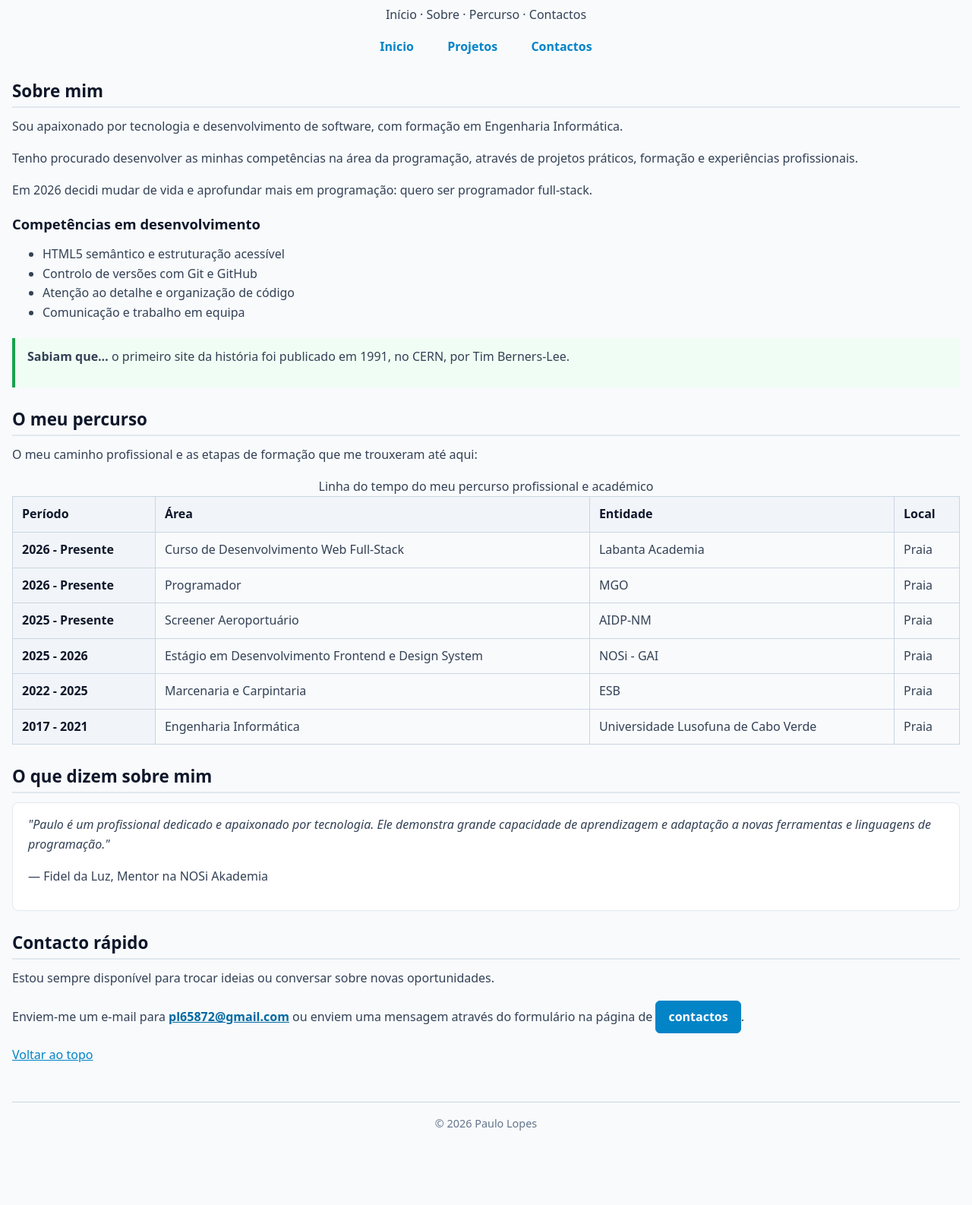
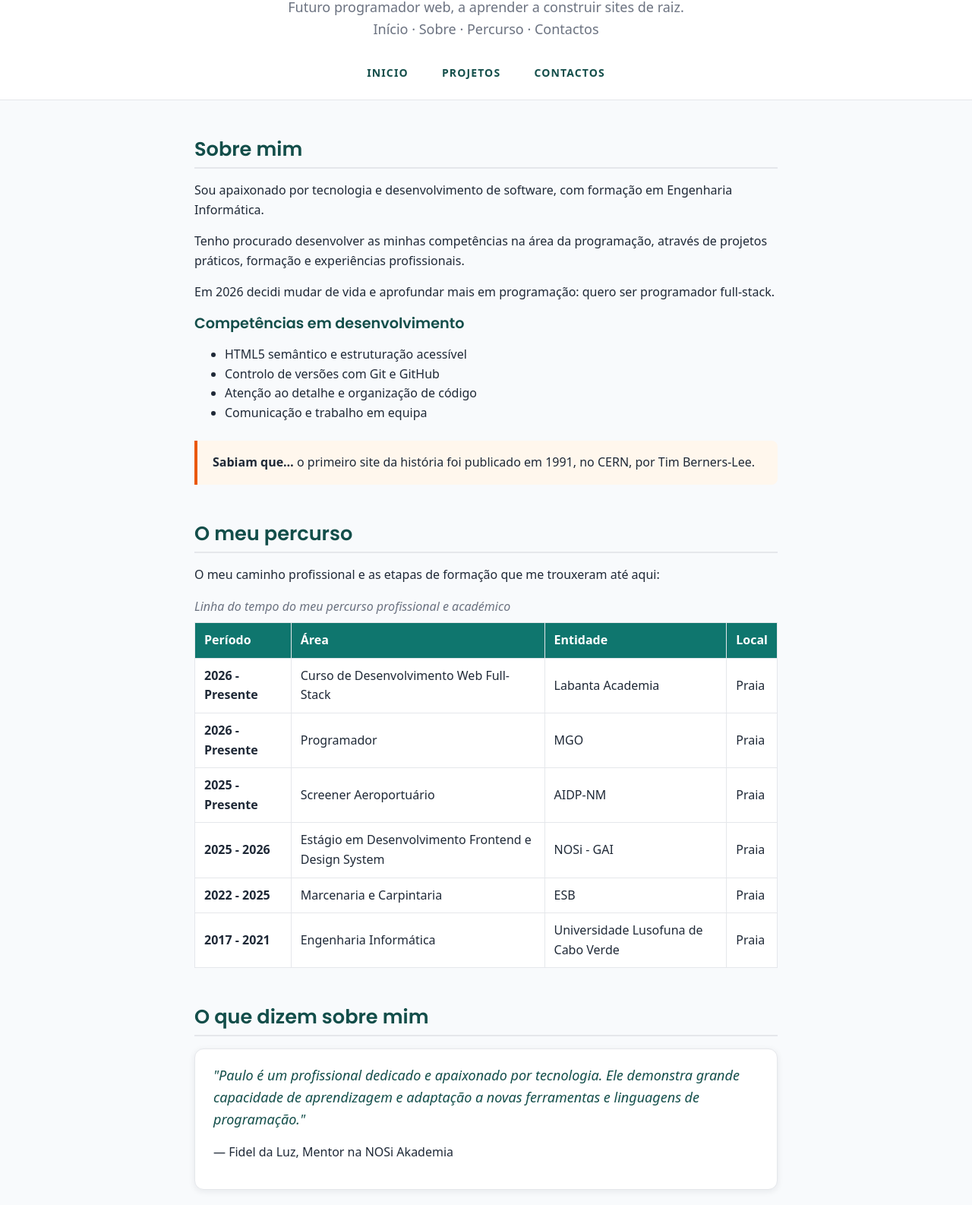
Before and after one commit to LuisSDK/Portifolio, a plain HTML site: page index.html in a window 1280 px wide. Shown: the part 216-1802 px from the top of the page at 76% size. Before the commit the page ends 1746 px from the top, so only its background shows below. Drawn offline with Linux system fonts and the light colour scheme.

Commit message:
Adiciona paleta de cores, fontes e box model ao portefolio

```diff
--- a/css/style.css
+++ b/css/style.css
@@ -1,57 +1,87 @@
 /* ==========================================================================
    Portefólio Pessoal — Ana Martins
-   Folha de Estilos Principal (CSS I: Sintaxe e Seletores)
+   Folha de Estilos Principal
    ========================================================================== */
 
+/* Paleta de cores
+   - Principal (verde-azulado): #0f766e
+   - Títulos:                   #134e4a
+   - Texto:                     #1f2937
+   - Texto secundário:          #6b7280
+   - Linhas e bordas:           #e5e7eb
+   - Fundo da página:           #f8fafc
+   - Fundo dos cartões:         #ffffff
+   - Realce (laranja):          #ea580c
+*/
+
 /* --------------------------------------------------------------------------
-   1. Seletores de Tipo (Estilos Globais e Tipografia)
+   1. Base: caixas, corpo da página e largura do conteúdo
    -------------------------------------------------------------------------- */
 
+/* A largura de cada caixa passa a incluir o padding e a borda */
+* {
+  box-sizing: border-box;
+}
+
 body {
-  font-family: system-ui, -apple-system, "Segoe UI", Roboto, sans-serif;
+  font-family:
+    system-ui,
+    -apple-system,
+    "Segoe UI",
+    Roboto,
+    sans-serif;
   line-height: 1.6;
-  color: #334155;
+  color: #1f2937;
   background-color: #f8fafc;
   margin: 0;
-  padding: 24px 16px;
 }
 
-/* Agrupamento de títulos */
+/* Conteúdo centrado, com uma largura máxima confortável para ler */
+main {
+  max-width: 800px;
+  margin: 0 auto;
+  padding: 0 16px;
+}
+
+/* --------------------------------------------------------------------------
+   2. Texto e fontes
+   -------------------------------------------------------------------------- */
+
 h1,
 h2,
 h3 {
-  color: #0f172a;
+  font-family: "Poppins", system-ui, sans-serif;
+  color: #134e4a;
   line-height: 1.25;
 }
 
 h1 {
-  font-size: 2rem;
-  margin-top: 12px;
-  margin-bottom: 8px;
+  font-size: 2.5rem;
+  font-weight: 700;
+  margin: 16px 0 4px;
 }
 
 h2 {
-  font-size: 1.4rem;
-  margin-top: 28px;
-  margin-bottom: 12px;
-  border-bottom: 2px solid #e2e8f0;
-  padding-bottom: 6px;
+  font-size: 1.6rem;
+  font-weight: 600;
+  margin: 48px 0 16px;
+  padding-bottom: 8px;
+  border-bottom: 2px solid #e5e7eb;
 }
 
 h3 {
-  font-size: 1.15rem;
-  margin-top: 20px;
-  margin-bottom: 8px;
+  font-size: 1.2rem;
+  font-weight: 600;
+  margin: 0 0 8px;
 }
 
 p {
-  margin-top: 0;
-  margin-bottom: 16px;
+  margin: 0 0 16px;
 }
 
 a {
-  color: #0284c7;
-  text-decoration: underline;
+  color: #0f766e;
+  font-weight: 600;
 }
 
 img {
@@ -59,143 +89,196 @@ img {
   height: auto;
 }
 
+/* --------------------------------------------------------------------------
+   3. Cabeçalho, menu e rodapé
+   -------------------------------------------------------------------------- */
+
 header {
+  background-color: #ffffff;
+  border-bottom: 1px solid #e5e7eb;
+  padding: 40px 16px 16px;
   text-align: center;
-  margin-bottom: 32px;
+}
+
+header img {
+  border: 4px solid #ffffff;
+  border-radius: 50%;
+  box-shadow: 0 4px 12px rgba(15, 118, 110, 0.25);
+}
+
+header p {
+  font-size: 1.125rem;
+  color: #6b7280;
+  margin-bottom: 0;
+}
+
+nav ul {
+  list-style: none;
+  margin: 24px 0 0;
+  padding: 0;
+}
+
+nav li {
+  display: inline-block;
+  margin: 0 4px;
+}
+
+nav a {
+  display: inline-block;
+  padding: 8px 16px;
+  font-size: 0.875rem;
+  text-transform: uppercase;
+  letter-spacing: 0.08em;
+  text-decoration: none;
+  color: #134e4a;
 }
 
 footer {
+  max-width: 800px;
+  margin: 64px auto 0;
+  padding: 24px 16px;
+  border-top: 1px solid #e5e7eb;
   text-align: center;
-  margin-top: 48px;
-  padding-top: 16px;
-  border-top: 1px solid #cbd5e1;
-  color: #64748b;
-  font-size: 0.9rem;
+  font-size: 0.875rem;
+  color: #6b7280;
 }
 
-/* Tabelas */
+footer p {
+  margin: 0;
+}
+
+/* --------------------------------------------------------------------------
+   4. Tabelas e formulários
+   -------------------------------------------------------------------------- */
+
 table {
   width: 100%;
   border-collapse: collapse;
-  margin-top: 16px;
-  margin-bottom: 24px;
+  margin: 16px 0 24px;
+  background-color: #ffffff;
+}
+
+caption {
+  margin-bottom: 8px;
+  font-style: italic;
+  text-align: left;
+  color: #6b7280;
 }
 
 th,
 td {
-  border: 1px solid #cbd5e1;
   padding: 10px 12px;
+  border: 1px solid #e5e7eb;
   text-align: left;
 }
 
-th {
-  background-color: #f1f5f9;
-  color: #0f172a;
+thead th {
+  background-color: #0f766e;
+  color: #ffffff;
 }
 
-/* Formulários */
+fieldset {
+  margin: 0 0 24px;
+  padding: 16px 20px;
+  border: 1px solid #e5e7eb;
+  border-radius: 8px;
+}
+
+legend {
+  padding: 0 8px;
+  font-family: "Poppins", system-ui, sans-serif;
+  font-weight: 600;
+  color: #134e4a;
+}
+
 label {
-  display: block;
   font-weight: 600;
-  margin-top: 12px;
-  margin-bottom: 4px;
 }
 
 input,
 select,
 textarea {
+  padding: 8px 10px;
+  border: 1px solid #d1d5db;
+  border-radius: 6px;
   font-family: inherit;
   font-size: 1rem;
 }
 
-/* --------------------------------------------------------------------------
-   2. Seletores Descendentes (Contexto)
-   -------------------------------------------------------------------------- */
-
-/* Menu de navegação */
-nav ul {
-  list-style: none;
-  padding: 0;
-  margin: 16px 0 0 0;
-}
-
-nav li {
-  display: inline-block;
-  margin: 0 8px;
-}
-
-nav a {
-  text-decoration: none;
-  color: #0284c7;
-  font-weight: 600;
-  padding: 6px 12px;
-}
-
-/* Citações em artigos */
-article blockquote {
-  margin: 0 0 8px 0;
-  font-style: italic;
-  color: #334155;
+/* Sem border-box, os 100% + padding + borda sairiam do fieldset */
+textarea {
+  width: 100%;
 }
 
 /* --------------------------------------------------------------------------
-   3. Seletores de Classe (Componentes Reutilizáveis)
+   5. Componentes reutilizáveis (classes)
    -------------------------------------------------------------------------- */
 
-/* Cartões destacados (projetos e testemunhos) */
 .cartao {
   background-color: #ffffff;
-  border: 1px solid #e2e8f0;
-  border-radius: 8px;
-  padding: 16px 20px;
-  margin-bottom: 20px;
+  border: 1px solid #e5e7eb;
+  border-radius: 12px;
+  padding: 20px 24px;
+  margin-bottom: 24px;
+  box-shadow: 0 2px 8px rgba(15, 23, 42, 0.08);
 }
 
-/* Caixas de curiosidade e notas informativas */
-.curiosidade {
-  background-color: #f0fdf4;
-  border-left: 4px solid #16a34a;
-  padding: 12px 16px;
-  margin: 20px 0;
+.cartao blockquote {
+  margin: 0 0 12px;
+  font-size: 1.125rem;
+  font-style: italic;
+  color: #134e4a;
 }
 
-/* Texto destacado */
-.destaque {
-  font-weight: 600;
-  color: #0369a1;
+.curiosidade {
+  background-color: #fff7ed;
+  border-left: 4px solid #ea580c;
+  border-radius: 0 8px 8px 0;
+  padding: 16px 20px;
+  margin: 24px 0;
 }
 
-/* Botões de ação */
+.curiosidade p {
+  margin: 0;
+}
+
+.destaque {
+  font-weight: 700;
+  color: #0f766e;
+}
+
+/* Padding em em: cresce e encolhe com o tamanho da letra do botão */
 .botao {
   display: inline-block;
-  background-color: #0284c7;
+  padding: 0.6em 1.4em;
+  font-family: inherit;
+  font-size: 1rem;
+  font-weight: 600;
   color: #ffffff;
-  padding: 8px 16px;
-  border: 1px solid #0284c7;
-  border-radius: 6px;
+  background-color: #0f766e;
+  border: 2px solid #0f766e;
+  border-radius: 8px;
   text-decoration: none;
-  font-weight: 600;
   cursor: pointer;
 }
 
 .botao-secundario {
-  background-color: #64748b;
-  border-color: #64748b;
-  color: #ffffff;
+  color: #0f766e;
+  background-color: #ffffff;
 }
 
 /* --------------------------------------------------------------------------
-   4. Seletores de Identificador (Elementos Únicos)
+   6. Elementos únicos (id)
    -------------------------------------------------------------------------- */
 
 #formulario-contacto {
   background-color: #ffffff;
-  border: 1px solid #cbd5e1;
-  border-radius: 8px;
-  padding: 24px;
+  border: 1px solid #e5e7eb;
+  border-radius: 12px;
+  padding: 8px 24px 24px;
+  margin-top: 48px;
+}
+
+#formulario-contacto h2 {
   margin-top: 24px;
 }
-
-#percurso {
-  margin-top: 32px;
-}
--- a/index.html
+++ b/index.html
@@ -3,7 +3,10 @@
   <head>
     <meta charset="UTF-8" />
     <meta name="viewport" content="width=device-width, initial-scale=1.0" />
-    <meta name="description" content="Portefólio de Paulo Lopes, programador web em formação. Apresentação, percurso de formação e projetos práticos." />
+    <meta
+      name="description"
+      content="Portefólio de Paulo Lopes, programador web em formação. Apresentação, percurso de formação e projetos práticos."
+    />
     <meta name="author" content="Paulo Lopes" />
 
     <title>Paulo Lopes | Portefólio</title>
@@ -11,6 +14,12 @@
     <link rel="icon" type="image/svg+xml" href="imagens/favicon.svg" />
     <link rel="stylesheet" href="css/style.css" />
 
+    <link rel="preconnect" href="https://fonts.googleapis.com" />
+    <link rel="preconnect" href="https://fonts.gstatic.com" crossorigin />
+    <link
+      href="https://fonts.googleapis.com/css2?family=Poppins:wght@600;700&display=swap"
+      rel="stylesheet"
+    />
   </head>
   <body>
     <header id="topo">
@@ -151,9 +160,13 @@
         </p>
         <p>
           Enviem-me um e-mail para
-          <a href="mailto:pl65872@gmail.com" class="destaque">pl65872@gmail.com</a>
+          <a href="mailto:pl65872@gmail.com" class="destaque"
+            >pl65872@gmail.com</a
+          >
           ou enviem uma mensagem através do formulário na página de
-          <a href="contactos.html#formulario-contacto" class="botao">contactos</a>.
+          <a href="contactos.html#formulario-contacto" class="botao"
+            >contactos</a
+          >.
         </p>
       </section>
     </main>
```
Also changed, not shown: contactos.html (+9 -1 lines), projetos.html (+10 -1 lines).
